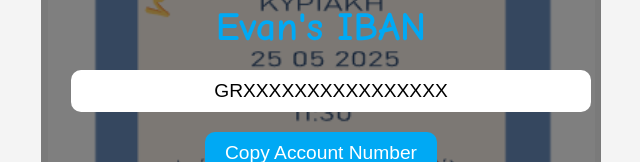
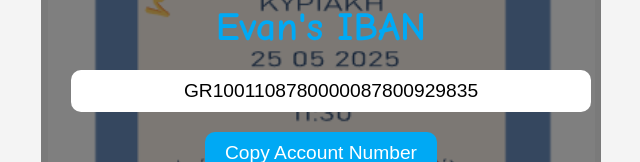
Before and after one commit to vange-lee/Evan-s-Bank-Account, a plain HTML site: page index.html in a window 1280 px wide. Shown: the part 328-490 px from the top of the page, without its empty margins (319-959 px from the left). Drawn offline with Linux system fonts and the light colour scheme.

Commit message:
Update index.html

```diff
--- a/index.html
+++ b/index.html
@@ -88,7 +88,7 @@
 <body>
     <div class="content-box">
         <h2>Evan's IBAN</h2>
-        <input type="text" value="GRXXXXXXXXXXXXXXXX" id="accountNumber" readonly>
+        <input type="text" value="GR1001108780000087800929835" id="accountNumber" readonly>
         <button onclick="copyText()">Copy Account Number</button>
     </div>
 </body>
```
